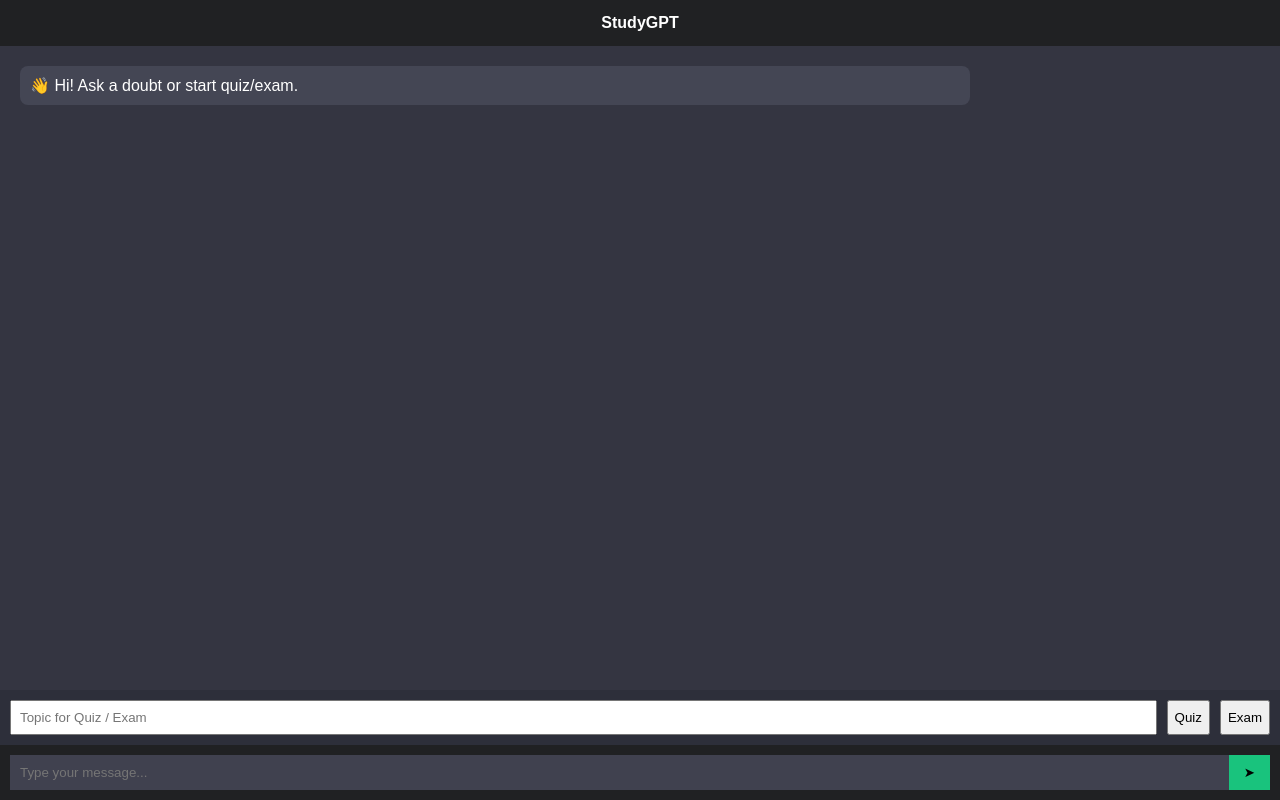
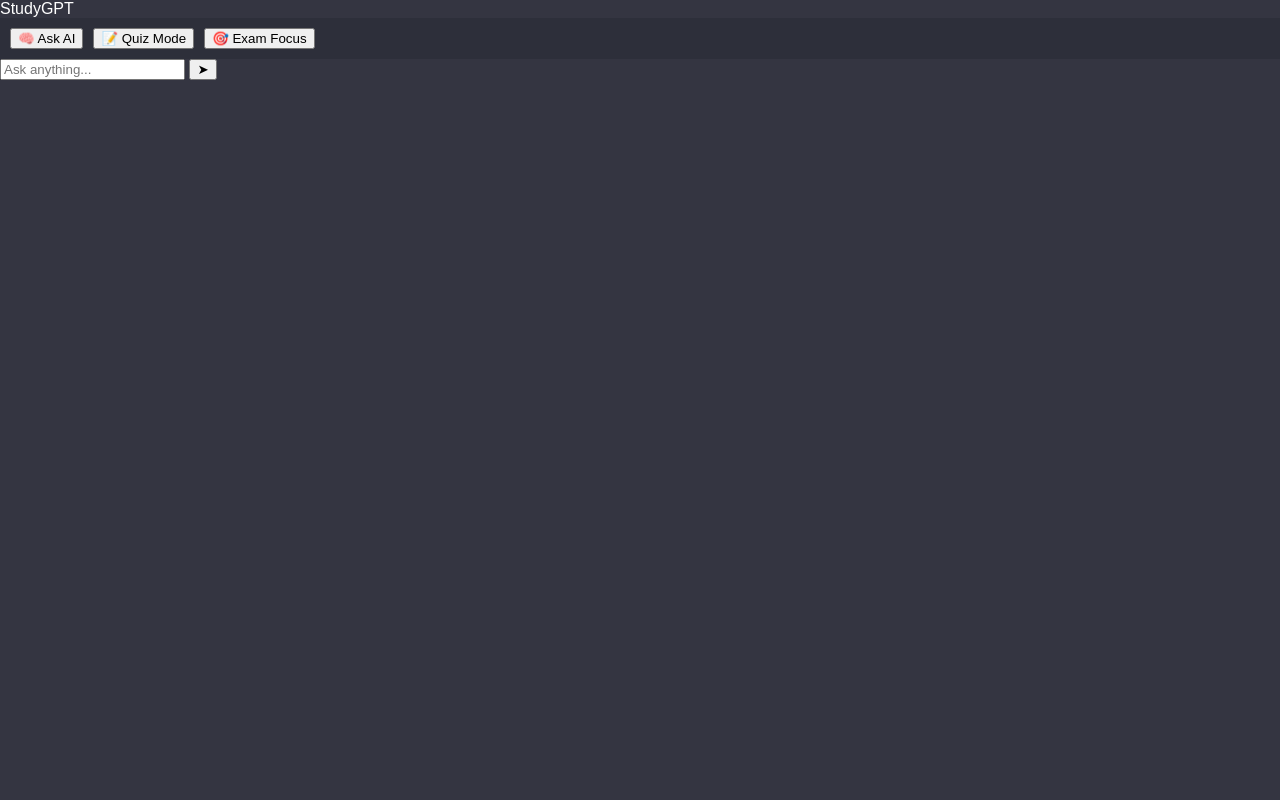
Before and after one commit to Tarunmaker/StudyGPT, a Flask app: page / in a window 1280 px wide. Run offline with Flask 3, Linux system fonts and the light colour scheme.

Commit message:
Update index.html

```diff
--- a/templates/index.html
+++ b/templates/index.html
@@ -1,27 +1,26 @@
 <!DOCTYPE html>
-<html>
+<html lang="en">
 <head>
+  <meta charset="UTF-8">
   <title>StudyGPT</title>
   <link rel="stylesheet" href="/static/style.css">
 </head>
 <body>
 
-<header class="top-bar">StudyGPT</header>
+<header>StudyGPT</header>
 
-<main id="chat" class="chat-area">
-  <div class="msg ai">👋 Hi! Ask a doubt or start quiz/exam.</div>
-</main>
+<div class="mode-bar">
+  <button onclick="setMode('normal')" class="active">🧠 Ask AI</button>
+  <button onclick="setMode('quiz')">📝 Quiz Mode</button>
+  <button onclick="setMode('exam')">🎯 Exam Focus</button>
+</div>
 
-<section class="mode-bar">
-  <input id="topic" placeholder="Topic for Quiz / Exam">
-  <button onclick="startQuiz()">Quiz</button>
-  <button onclick="startExam()">Exam</button>
-</section>
+<div class="chat-box" id="chat"></div>
 
-<footer class="input-bar">
-  <input id="input" placeholder="Type your message..." />
-  <button onclick="sendAsk()">➤</button>
-</footer>
+<div class="input-box">
+  <input id="question" placeholder="Ask anything..." />
+  <button onclick="send()">➤</button>
+</div>
 
 <script src="/static/script.js"></script>
 </body>
```
